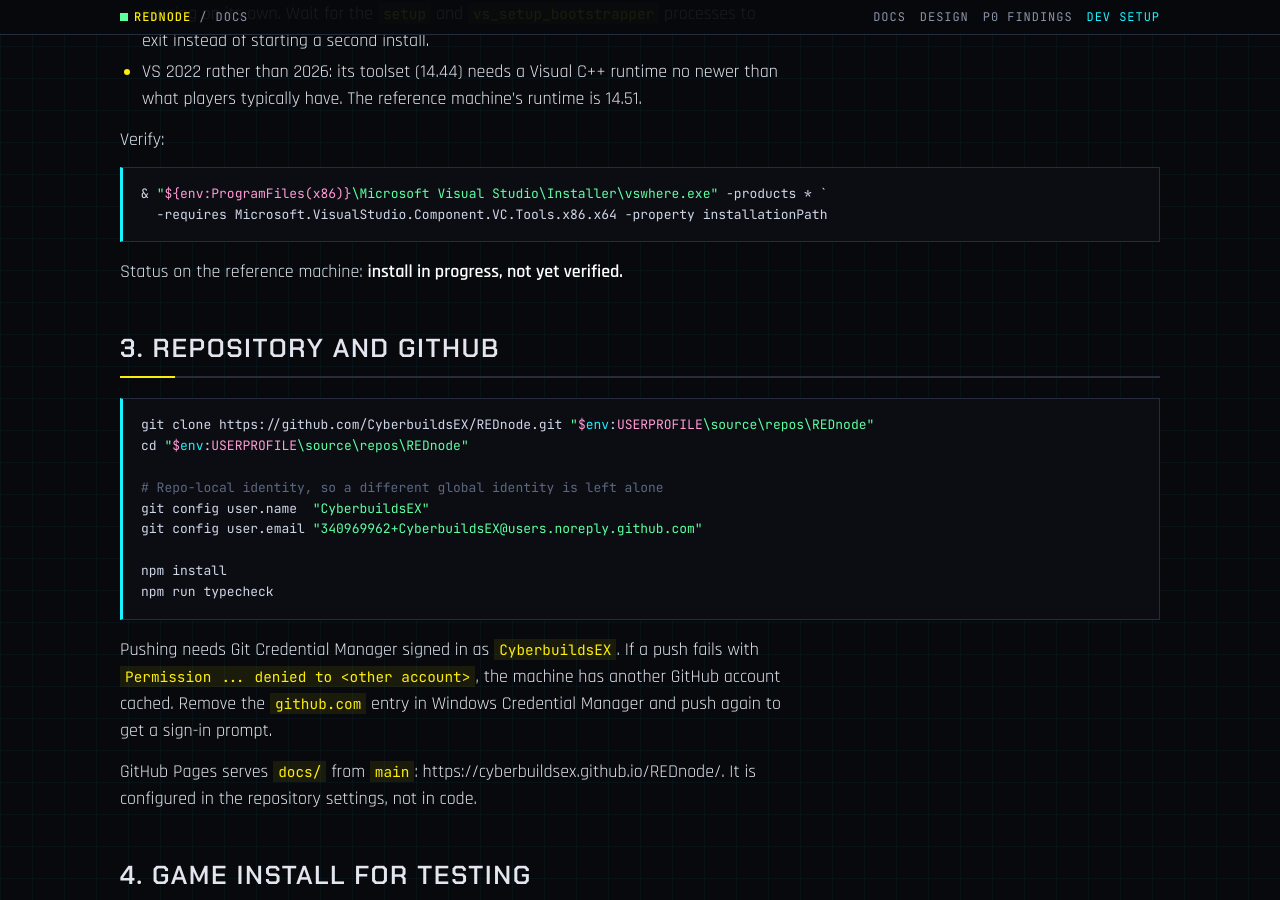
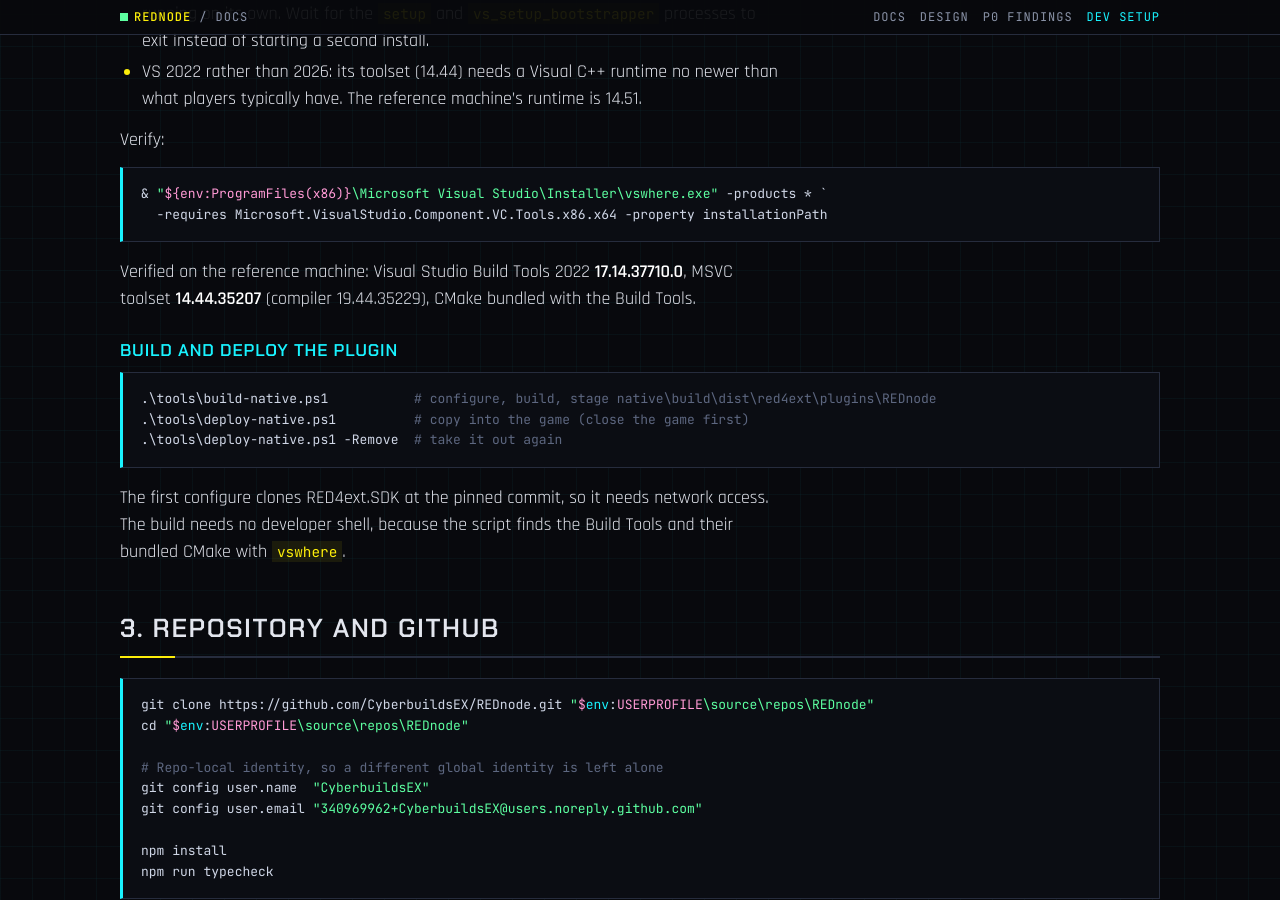
Before and after one commit to CyberbuildsAI/REDnode, a Jekyll site: the page built from docs/dev-setup.md, in a window 1280 px wide and 900 px high, scrolled down 1362 px. Built offline with Jekyll 4.4.1, drawn with Linux system fonts in a browser that asks for light colours; our own code applies the rules of GitHub Pages for plain Markdown files.

Commit message:
Record the verified Build Tools install and plugin build steps
Co-Authored-By: Claude Opus 5.5 <noreply@anthropic.com>
Claude-Session: https://claude.ai/code/session_01QkNW84wQneonKhZEnY9Ci9

````diff
--- a/docs/dev-setup.md
+++ b/docs/dev-setup.md
@@ -43,7 +43,17 @@ Verify:
   -requires Microsoft.VisualStudio.Component.VC.Tools.x86.x64 -property installationPath
 ```
 
-Status on the reference machine: **install in progress, not yet verified.**
+Verified on the reference machine: Visual Studio Build Tools 2022 **17.14.37710.0**, MSVC toolset **14.44.35207** (compiler 19.44.35229), CMake bundled with the Build Tools.
+
+### Build and deploy the plugin
+
+```powershell
+.\tools\build-native.ps1           # configure, build, stage native\build\dist\red4ext\plugins\REDnode
+.\tools\deploy-native.ps1          # copy into the game (close the game first)
+.\tools\deploy-native.ps1 -Remove  # take it out again
+```
+
+The first configure clones RED4ext.SDK at the pinned commit, so it needs network access. The build needs no developer shell, because the script finds the Build Tools and their bundled CMake with `vswhere`.
 
 ## 3. Repository and GitHub
 
````
Also changed, not shown: docs/index.md (+1 -1 lines).
